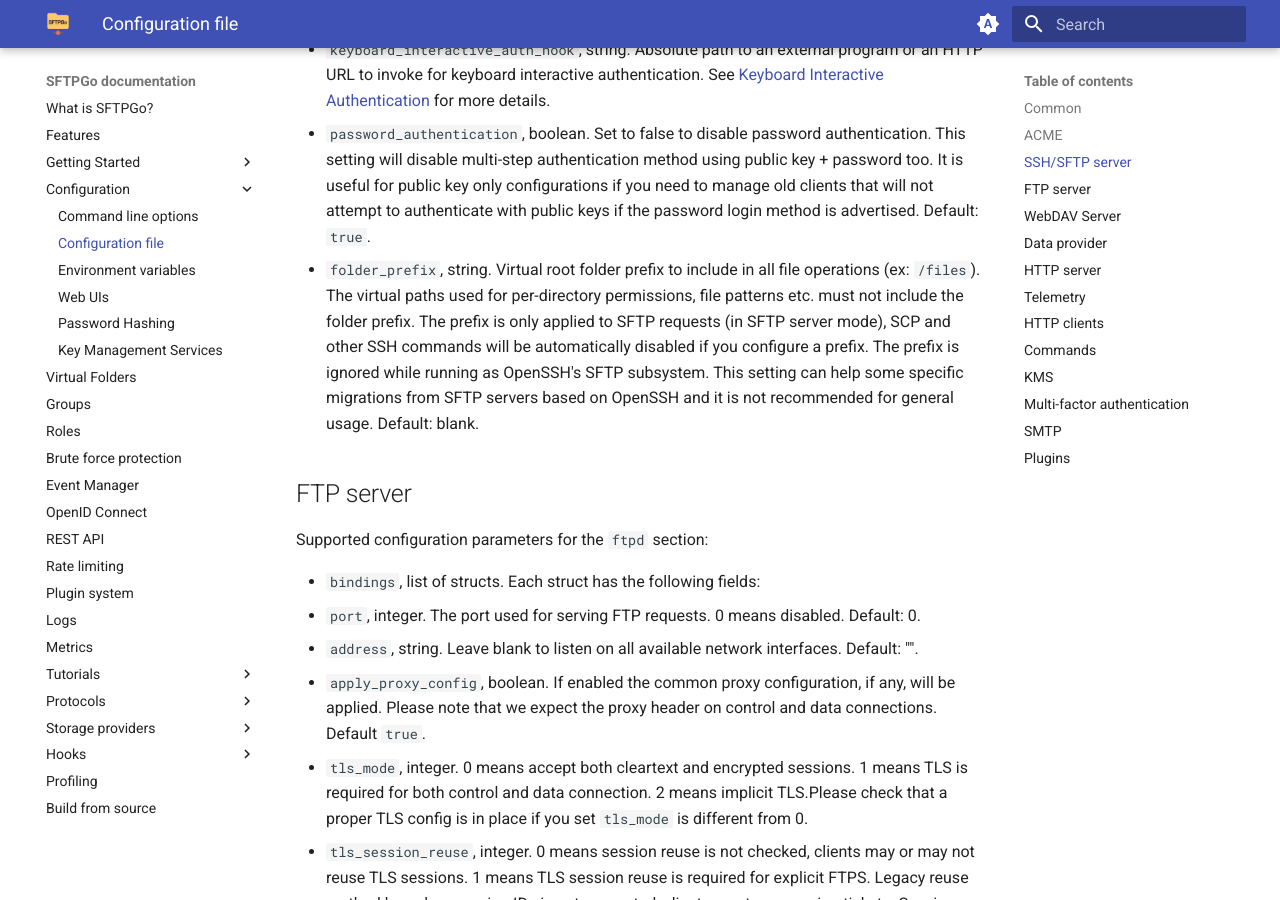
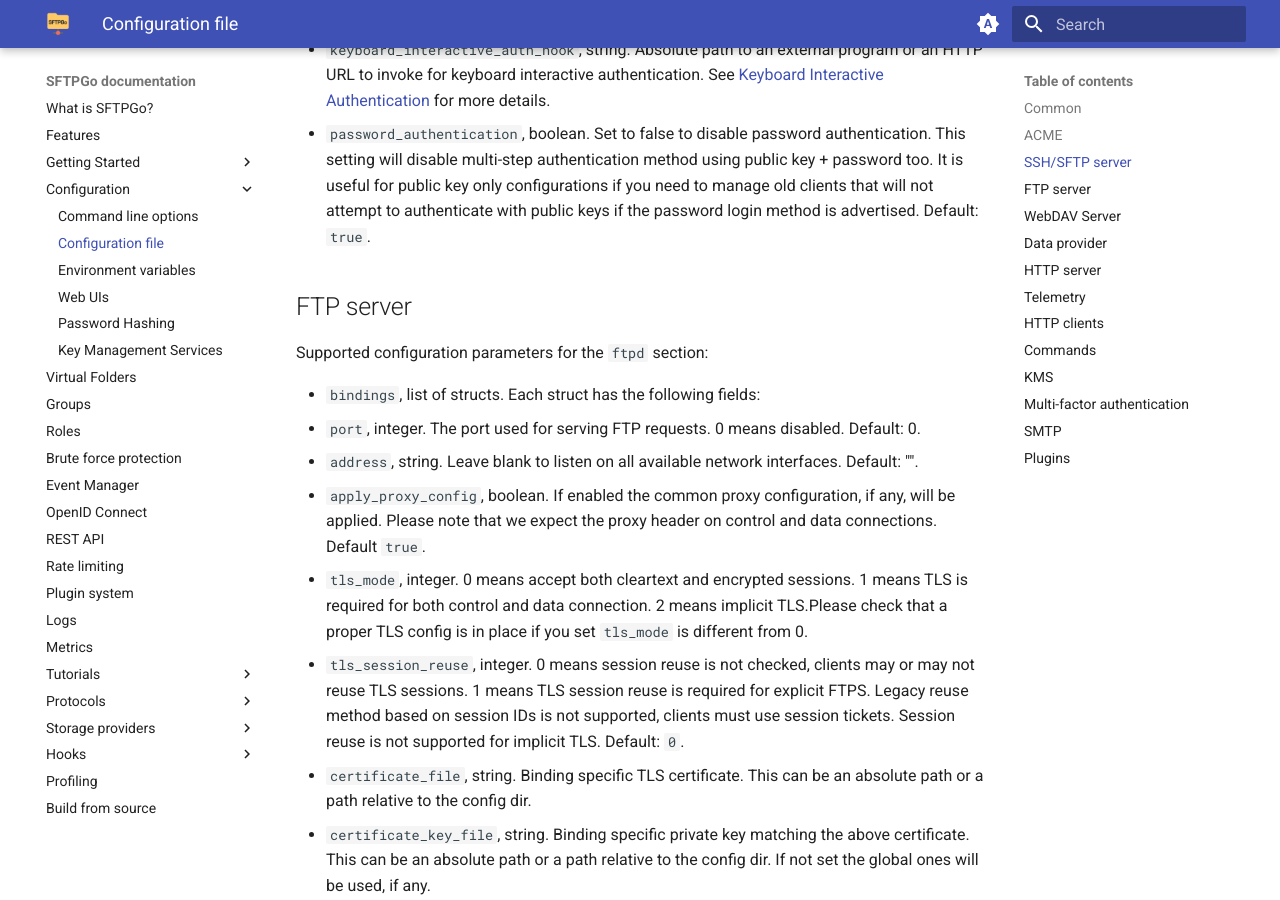
Before and after one commit to sftpgo/docs, an MkDocs documentation site: the page built from docs/config-file.md, in a window 1280 px wide and 900 px high, scrolled down 7832 px. Built offline with MkDocs 1.6.1 and Material for MkDocs 9.7.7, drawn with Linux system fonts in a browser that asks for light colours; emoji names are drawn with the system emoji font; the version menu is left out; some of the changed text lies outside the part shown.

Commit message:
config: remove folder_prefix, username_file, password_file
Signed-off-by: Nicola Murino <nicola.murino@gmail.com>

```diff
--- a/docs/config-file.md
+++ b/docs/config-file.md
@@ -101,7 +101,6 @@ Supported configuration parameters for the `sftpd` section:
 - `keyboard_interactive_authentication`, boolean. This setting specifies whether keyboard interactive authentication is allowed. If no keyboard interactive hook or auth plugin is defined the default is to prompt for the user password and then the one time authentication code, if defined. Default: `true`.
 - `keyboard_interactive_auth_hook`, string. Absolute path to an external program or an HTTP URL to invoke for keyboard interactive authentication. See [Keyboard Interactive Authentication](keyboard-interactive.md) for more details.
 - `password_authentication`, boolean. Set to false to disable password authentication. This setting will disable multi-step authentication method using public key + password too. It is useful for public key only configurations if you need to manage old clients that will not attempt to authenticate with public keys if the password login method is advertised. Default: `true`.
-- `folder_prefix`, string. Virtual root folder prefix to include in all file operations (ex: `/files`). The virtual paths used for per-directory permissions, file patterns etc. must not include the folder prefix. The prefix is only applied to SFTP requests (in SFTP server mode), SCP and other SSH commands will be automatically disabled if you configure a prefix.  The prefix is ignored while running as OpenSSH's SFTP subsystem. This setting can help some specific migrations from SFTP servers based on OpenSSH and it is not recommended for general usage. Default: blank.
 
 ## FTP server
 
@@ -193,9 +192,7 @@ Supported configuration parameters for the `data_provider` section:
 - `host`, string. Database host. For `postgresql` and `cockroachdb` drivers you can specify multiple hosts separated by commas. Leave empty for drivers `sqlite`, `bolt` and `memory`
 - `port`, integer. Database port. Leave empty for drivers `sqlite`, `bolt` and `memory`
 - `username`, string. Database user. Leave empty for drivers `sqlite`, `bolt` and `memory`
-- `username_file`, string. Defines the path to a file containing the database user. This can be an absolute path or a path relative to the config dir. If not empty it takes precedence over `username`. Default: blank.
 - `password`, string. Database password. Leave empty for drivers `sqlite`, `bolt` and `memory`
-- `password_file`, string. Defines the path to a file containing the database password. This can be an absolute path or a path relative to the config dir. If not empty it takes precedence over `password`. Default: blank.
 - `sslmode`, integer. Used for drivers `mysql` and `postgresql`. 0 disable TLS connections, 1 require TLS, 2 set TLS mode to `verify-ca` for driver `postgresql` and `skip-verify` for driver `mysql`, 3 set TLS mode to `verify-full` for driver `postgresql` and `preferred` for driver `mysql`, 4 set the TLS mode to `prefer` for driver `postgresql`, 5 set the TLS mode to `allow` for driver `postgresql`
 - `root_cert`, string. Path to the root certificate authority used to verify that the server certificate was signed by a trusted CA
 - `disable_sni`, boolean. Allows to opt out Server Name Indication (SNI) for TLS connections. Default: `false`
```
Also changed, not shown: docs/external-auth.md (+0 -2 lines).
